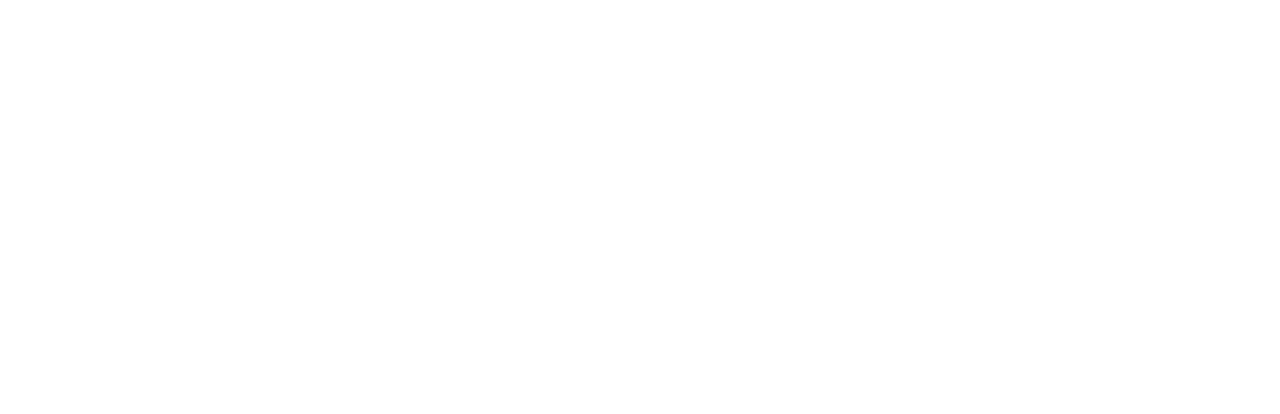
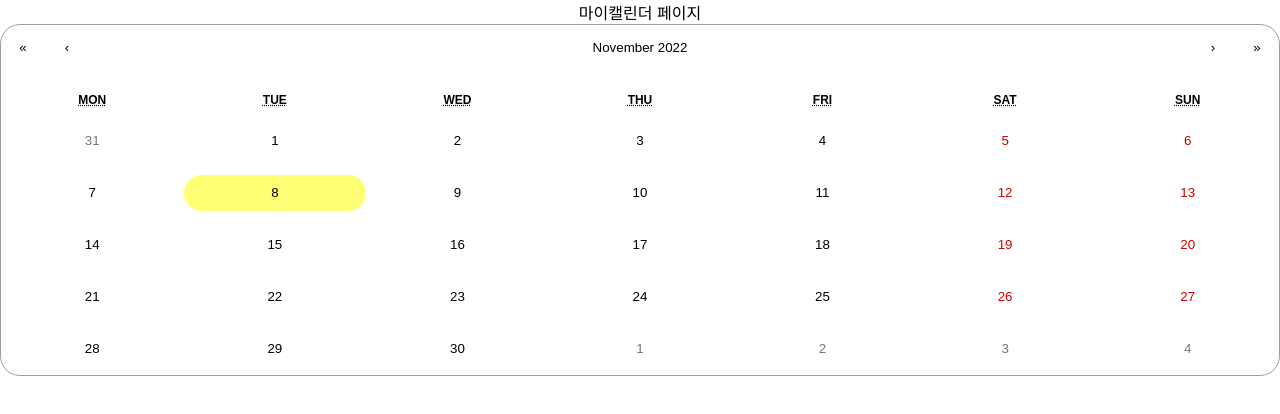
Before and after one commit to ris2131/ssafyEBSMirror, a React (Create React App) app in the folder business-fe/: page /schedule/my-calendar in a window 1280 px wide. Before the commit this address had no page. Shown: the top 414 px of the page. Built offline with nearby package versions, Linux system fonts and the light colour scheme.

Commit message:
Feat: 캘린더 화면 및 데이터 전송, 시간표 화면 에서 받는 API 구현

```diff
--- a/business-fe/package.json
+++ b/business-fe/package.json
@@ -15,8 +15,10 @@
     "@testing-library/user-event": "^13.5.0",
     "axios": "^1.1.3",
     "bootstrap": "^5.2.2",
+    "moment": "^2.29.4",
     "react": "^18.2.0",
     "react-bootstrap": "^2.5.0",
+    "react-calendar": "^3.9.0",
     "react-dom": "^18.2.0",
     "react-redux": "^8.0.4",
     "react-router-dom": "^6.4.2",
--- a/business-fe/src/App.js
+++ b/business-fe/src/App.js
@@ -14,6 +14,8 @@ import SignUp from './pages/Auth/SignUp';
 import Info from "./pages/Info/Info";
 import Designer from './pages/Designer/Designer';
 import DesignerAdd from './pages/Designer/DesignerAdd';
+import MyCalendar from './pages/Schedule/MyCalendar';
+import TimeSheet from './pages/Schedule/TimeSheet';
 
 function App() {
   //const dispatch = useDispatch();
@@ -53,6 +55,13 @@ function App() {
         <Route path="/designer" element={<Designer/>}/>
         {/* 디자이너 추가 페이지 */}
         <Route path="/designer/add" element={<DesignerAdd/>}/>
+
+        {/* 예약정보 페이지 */}
+        <Route path="/schedule/my-calendar" element={<MyCalendar/>}/>
+
+        {/* 시간표 페이지 */}
+        <Route path="/schedule/time-sheet" element={<TimeSheet/>}/>
+
       </Routes>
     </div>
   );
--- /dev/null
+++ b/business-fe/src/components/SchedulePage/Calendar.css
@@ -0,0 +1,128 @@
+.react-calendar {
+  max-width: 100%;
+  background: white;
+  border: 1px solid #a0a096;
+  border-radius: 20px;
+  font-family: Arial, Helvetica, sans-serif;
+  line-height: 1.125em;
+}
+.react-calendar--doubleView {
+  width: 700px;
+}
+.react-calendar--doubleView .react-calendar__viewContainer {
+  display: flex;
+  margin: -0.5em;
+}
+.react-calendar--doubleView .react-calendar__viewContainer > * {
+  width: 50%;
+  margin: 0.5em;
+}
+.react-calendar,
+.react-calendar *,
+.react-calendar *:before,
+.react-calendar *:after {
+  -moz-box-sizing: border-box;
+  -webkit-box-sizing: border-box;
+  box-sizing: border-box;
+}
+.react-calendar button {
+  margin: 8px 0px;
+  border: 0;
+  outline: none;
+}
+.react-calendar button:enabled:hover {
+  cursor: pointer;
+}
+.react-calendar__navigation {
+  display: flex;
+  height: 44px;
+  margin-bottom: 1em;
+}
+.react-calendar__navigation button {
+  min-width: 44px;
+  background: none;
+}
+.react-calendar__navigation button:disabled {
+  background-color: #f0f0f0;
+  border-radius: 20px;
+}
+.react-calendar__navigation button:enabled:hover,
+.react-calendar__navigation button:enabled:focus {
+  background-color: #e6e6e6;
+  border-radius: 20px;
+}
+.react-calendar__month-view__weekdays {
+  text-align: center;
+  text-transform: uppercase;
+  font-weight: bold;
+  font-size: 0.75em;
+}
+.react-calendar__month-view__weekdays__weekday {
+  padding: 0.5em;
+}
+.react-calendar__month-view__weekNumbers .react-calendar__tile {
+  display: flex;
+  align-items: center;
+  justify-content: center;
+  font-size: 0.75em;
+  font-weight: bold;
+}
+.react-calendar__month-view__days__day--weekend {
+  color: #d10000;
+}
+.react-calendar__month-view__days__day--neighboringMonth {
+  color: #757575;
+}
+.react-calendar__year-view .react-calendar__tile,
+.react-calendar__decade-view .react-calendar__tile,
+.react-calendar__century-view .react-calendar__tile {
+  padding: 2em 0.5em;
+}
+.react-calendar__tile {
+  max-width: 100%;
+  padding: 10px 6.6667px;
+  background: none;
+  text-align: center;
+  line-height: 16px;
+}
+.react-calendar__tile:disabled {
+  background-color: #f0f0f0;
+  border-radius: 20px;
+}
+.react-calendar__tile:enabled:hover,
+.react-calendar__tile:enabled:focus {
+  background-color: #e6e6e6;
+  border-radius: 20px;
+}
+.react-calendar__tile--now {
+  background: #ffff76;
+  border-radius: 20px;
+}
+.react-calendar__tile--now:enabled:hover,
+.react-calendar__tile--now:enabled:focus {
+  background: #ffffa9;
+  border-radius: 20px;
+}
+.react-calendar__tile--hasActive {
+  background: #76baff;
+  border-radius: 20px;
+}
+.react-calendar__tile--hasActive:enabled:hover,
+.react-calendar__tile--hasActive:enabled:focus {
+  background: #a9d4ff;
+  border-radius: 20px;
+}
+.react-calendar__tile--active {
+  background: #006edc;
+  color: white;
+  border-radius: 20px;
+}
+.react-calendar__tile--active:enabled:hover,
+.react-calendar__tile--active:enabled:focus {
+  background: #1087ff;
+  border-radius: 20px;
+}
+.react-calendar--selectRange .react-calendar__tile--hover {
+  background-color: #e6e6e6;
+  border-radius: 20px;
+}
--- /dev/null
+++ b/business-fe/src/components/SchedulePage/CalendarComponent.js
@@ -0,0 +1,33 @@
+import React, { useState } from 'react';
+
+import Calendar from 'react-calendar';
+//import moment from 'moment';
+import './Calendar.css';
+import { useDispatch} from 'react-redux';
+import {useNavigate} from "react-router-dom";
+//import { businessActions } from '../../store/slices/businessSlice';
+import { clickCalendarDate } from '../../redux/ScheduleSlice';
+
+const CalendarComponent = () => {
+
+  const dispatch = useDispatch();
+  const navigate =useNavigate();
+
+  const selectDate = (day) => {
+    console.log("click day:"+ day);
+    dispatch(clickCalendarDate(day));
+    //dispatch(clickCalendarDate(day))
+    //.then(console.log("done"));
+    navigate("/schedule/time-sheet");
+
+    //console.log(resDate);
+  }
+
+  return (
+    <>
+      <Calendar  onClickDay={selectDate} />
+    </>
+  );
+};
+
+export default CalendarComponent;
--- a/business-fe/src/pages/Main/Home.js
+++ b/business-fe/src/pages/Main/Home.js
@@ -122,6 +122,10 @@ const Home = () => {
       });
 
   }
+  //예약관리 페이지(캘린더)ㄱ
+  const handleCalendar = () =>{
+    navigate("/schedule/my-calendar");
+  }
 
 
 
@@ -142,7 +146,7 @@ const Home = () => {
           </SSection>
           {isVisible ? (
             // 예약정보
-            <SSection className={"schedule"}>
+            <SSection className={"schedule"} onClick={handleCalendar}>
               <div>{scheduleStr}</div>
             </SSection>
           ):(
--- /dev/null
+++ b/business-fe/src/pages/Schedule/MyCalendar.js
@@ -0,0 +1,23 @@
+
+
+import styled from "styled-components";
+// 달력
+// import { format, addMonths, subMonths } from "date-fns";
+// import DaySection from "./DaySection";
+// import DayItems from "./DayItems";
+
+//달력 컴포넌트
+import CalendarComponent from "../../components/SchedulePage/CalendarComponent";
+
+
+const MyCalendar = () => {
+
+  return(
+    <>
+      마이캘린더 페이지
+      <CalendarComponent></CalendarComponent>
+    </>
+  );
+};
+
+export default MyCalendar;
--- /dev/null
+++ b/business-fe/src/pages/Schedule/TimeSheet.js
@@ -0,0 +1,50 @@
+import React, { useState  ,useCallback, useEffect} from 'react';
+
+import { useDispatch, useSelector } from "react-redux";
+
+
+import styled from "styled-components";
+import { getTimeSheet } from '../../redux/ScheduleSlice';
+
+const SButton = styled.button`
+  border-radius: 5px;
+  color: white;
+  border: none;
+  background-color: #9D7F5C;
+  padding: 5px;
+  margin-top: 40px;
+  width: 20vw;
+  font-size: 16px;
+  font-weight: bold;
+  cursor: pointer;
+`;
+
+const TimeSheet = () => {
+  const date = useSelector((state) => state.schedule.date) // state.
+
+  const dispatch = useDispatch();
+
+  useEffect(() => {
+    dispatch(getTimeSheet(date))
+      .unwrap()
+      .then((res) => {
+        console.log(res);
+      })
+      .catch((err) => console.error(err));
+  },[date]);
+
+  const handle11 = () => {
+    console.log("넘겨진 데이터"+date)
+  }
+
+  return(
+    <>
+      시간표 페이지
+      <SButton onClick={handle11}>
+        데이트
+      </SButton>
+    </>
+  );
+};
+
+export default TimeSheet;
--- /dev/null
+++ b/business-fe/src/redux/ScheduleSlice.js
@@ -0,0 +1,64 @@
+import { createAsyncThunk, createSlice } from "@reduxjs/toolkit";
+import { scheduleApi } from "../shared/scheduleApi.js";
+// import { imgApi } from "../shared/imgApi";
+
+import moment from "moment";
+
+
+const initialState = {
+  date : moment().format('YYYYMMDD'),
+};
+
+export const clickCalendarDate = createAsyncThunk(
+  "scheduleSlice/clickCalendarDate",
+  async (day,{ rejectWithValue }) => {
+    try {
+      //initialState.date = moment(day).format('YYYY-MM-DD');
+      const res = moment(day).format('YYYYMMDD');
+      console.log("slice date(day) : " + moment(day).format('YYYYMMDD'));
+      //state.date = moment(day).format('YYYY-MM-DD');
+      return res;
+    } catch (err) {
+      return rejectWithValue(err.response);
+    }
+  }
+);
+
+export const getTimeSheet = createAsyncThunk(
+  "scheduleSlice/getTimeSheet",
+  async (date,{ rejectWithValue }) => {
+    try {
+      console.log("getTimesheet func : "+ date)
+      const res =  await scheduleApi.getTimeSheet(date);
+
+      return res.data;
+    } catch (err) {
+      return rejectWithValue(err.response);
+    }
+  }
+);
+
+const scheduleSlice = createSlice({
+  name: "schedule",
+  initialState,
+  reducers: {
+    // clickCalendarDate(state,day) {
+    //   state.date = moment(day).format('YYYY-MM-DD');
+
+    //   console.log("reducer state.date(day) : " + state.date);
+    // },
+  },
+  extraReducers: {
+    [clickCalendarDate.fulfilled]:(state, action)=>{
+      state.date = action.payload;
+
+      console.log("state data: "+state.date);
+      //state.date = moment(data.day).format('YYYY-MM-DD');
+      //console.log("extra Reducer(day) : " + moment(data.day).format('YYYY-MM-DD'));
+      //state.date = data.date;
+    },
+  },
+});
+
+export const scheduleActions = scheduleSlice.actions;
+export default scheduleSlice.reducer;
--- a/business-fe/src/redux/store.js
+++ b/business-fe/src/redux/store.js
@@ -7,11 +7,13 @@ import thunk from 'redux-thunk';
 import AuthReducer from "./AuthSlice";
 import InfoReducer from "./InfoSlice";
 import DesignerReducer from "./DesignerSlice";
+import ScheduleReducer from "./ScheduleSlice";
 
 const reducers = combineReducers({
   auth: AuthReducer,
   info: InfoReducer,
   designer: DesignerReducer,
+  schedule: ScheduleReducer,
 });
 
 const persistConfig = {
--- /dev/null
+++ b/business-fe/src/shared/scheduleApi.js
@@ -0,0 +1,17 @@
+import axios from "./api";
+
+export const scheduleApi = {
+
+  // 인증번호 검증
+  //confirmemail: (data) => axios.post("api/members/email/confirm", data),
+
+  getTimeSheet: (data) => axios.get("manage/calendar" , {params: { date: data}}),
+
+  //googlelogin: (data) => axios.post("api/google-login", data),
+  //getuser: () => axios.get("api/members"),
+  //putpassword: (pwd) => axios.put("api/members/password", pwd),
+  //deleteuser: () => axios.delete("api/members"),
+  //getMyhistory: (date) => axios.get("api/histories", { params: { date } }),
+
+  //OPENAPI_REG_SERVICEKEY
+};
```
